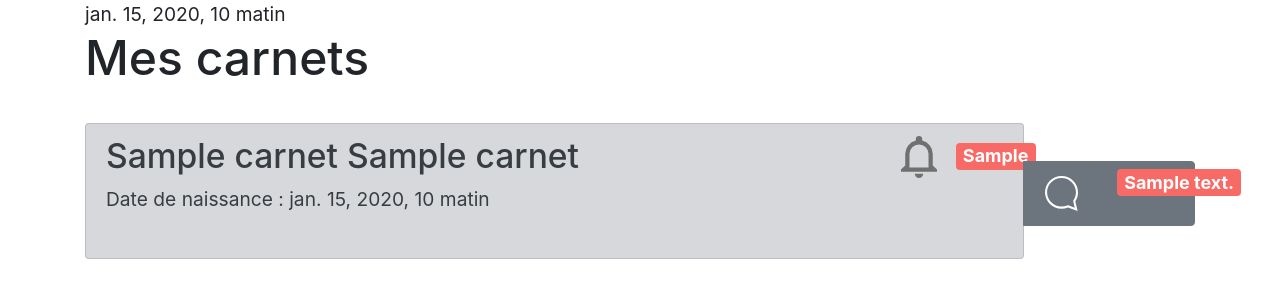
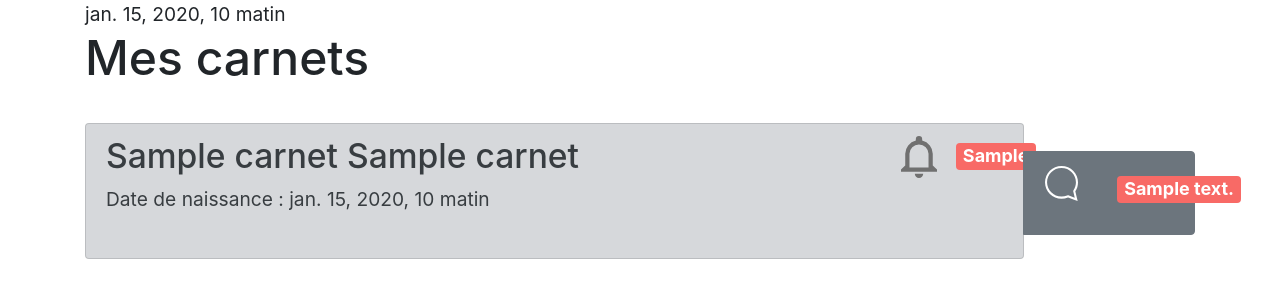
Before and after one commit to CaralDesail/CarnetDeLiaisonAlpha, a Django app: template tablecom/templates/tablecom/ChildSNotebookListVisu.html in a window 1280 px wide. Shown: the top 300 px of the page. Run offline with Django 3.2, Linux system fonts and the light colour scheme; the template is opened without the code that fills it: most values are stand-ins (such as "Sample title", 1, 10 or a date in 2020); some libraries are stand-ins or nearby versions.

Commit message:
Ok so message notifications seems to work well ! To test, now !

```diff
--- a/tablecom/templates/tablecom/ChildSNotebookListVisu.html
+++ b/tablecom/templates/tablecom/ChildSNotebookListVisu.html
@@ -50,7 +50,7 @@
                                 <div class="col p-2  "><img src="{% static 'images/notif_mess_perso_white.svg' %}" class="img"></div>
 
                                 {% if carnet.notif_message != 0 %}
-                                <div class="col  ">  <h5><span class="badge badge-primary">{{carnet.notif_message}}</span></h5></div>
+                                <div class="col  pb-3 pt-3">  <h5><span class="badge badge-primary">{{carnet.notif_message}}</span></h5></div>
                                 {% else %}
                                 <div class="col pb-3 pt-3 ">  <h5><span class="badge badge-info">{{carnet.notif_message}}</span></h5></div>
                                 {% endif %}
```
Also changed, not shown: db.sqlite3.
